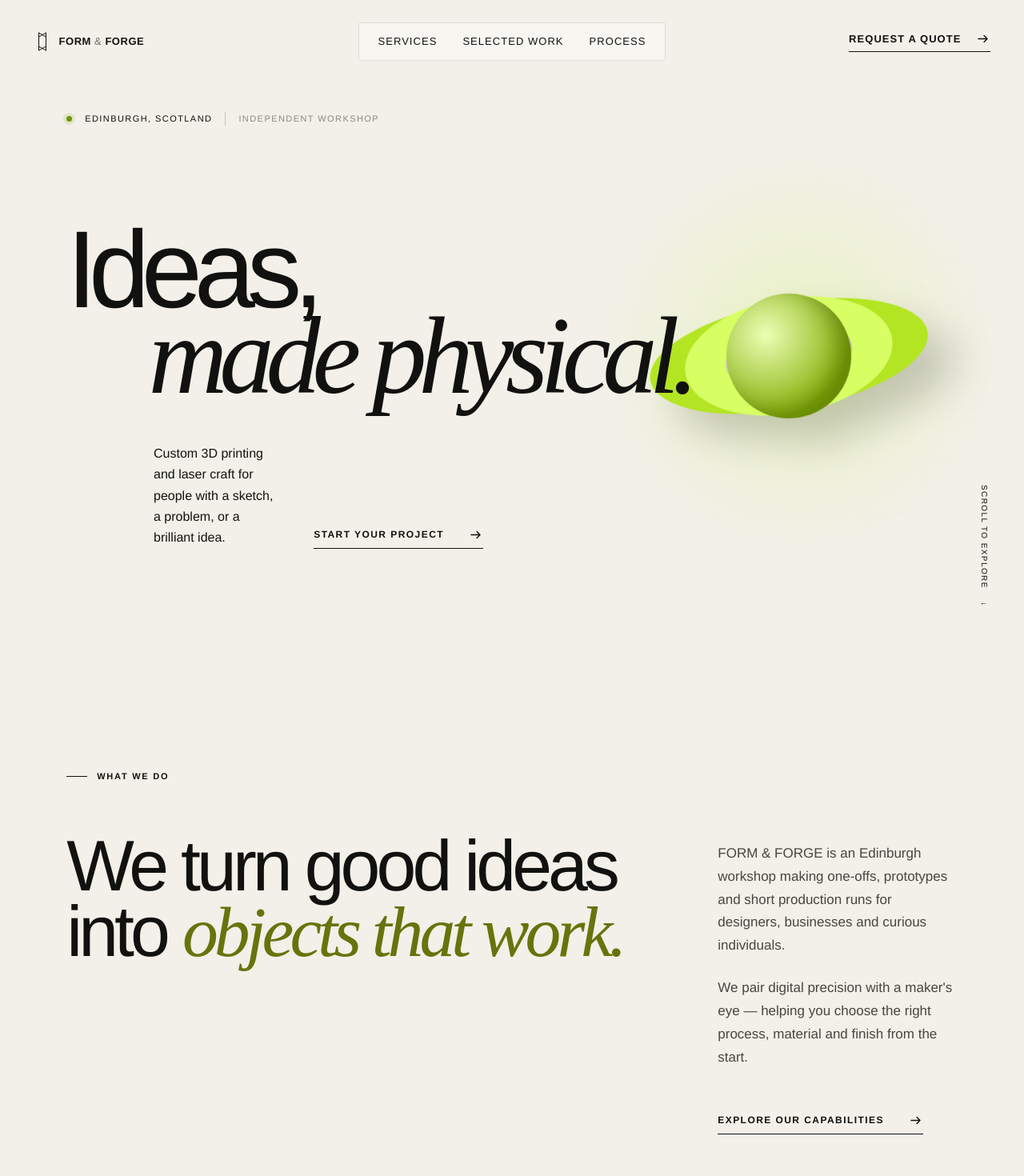
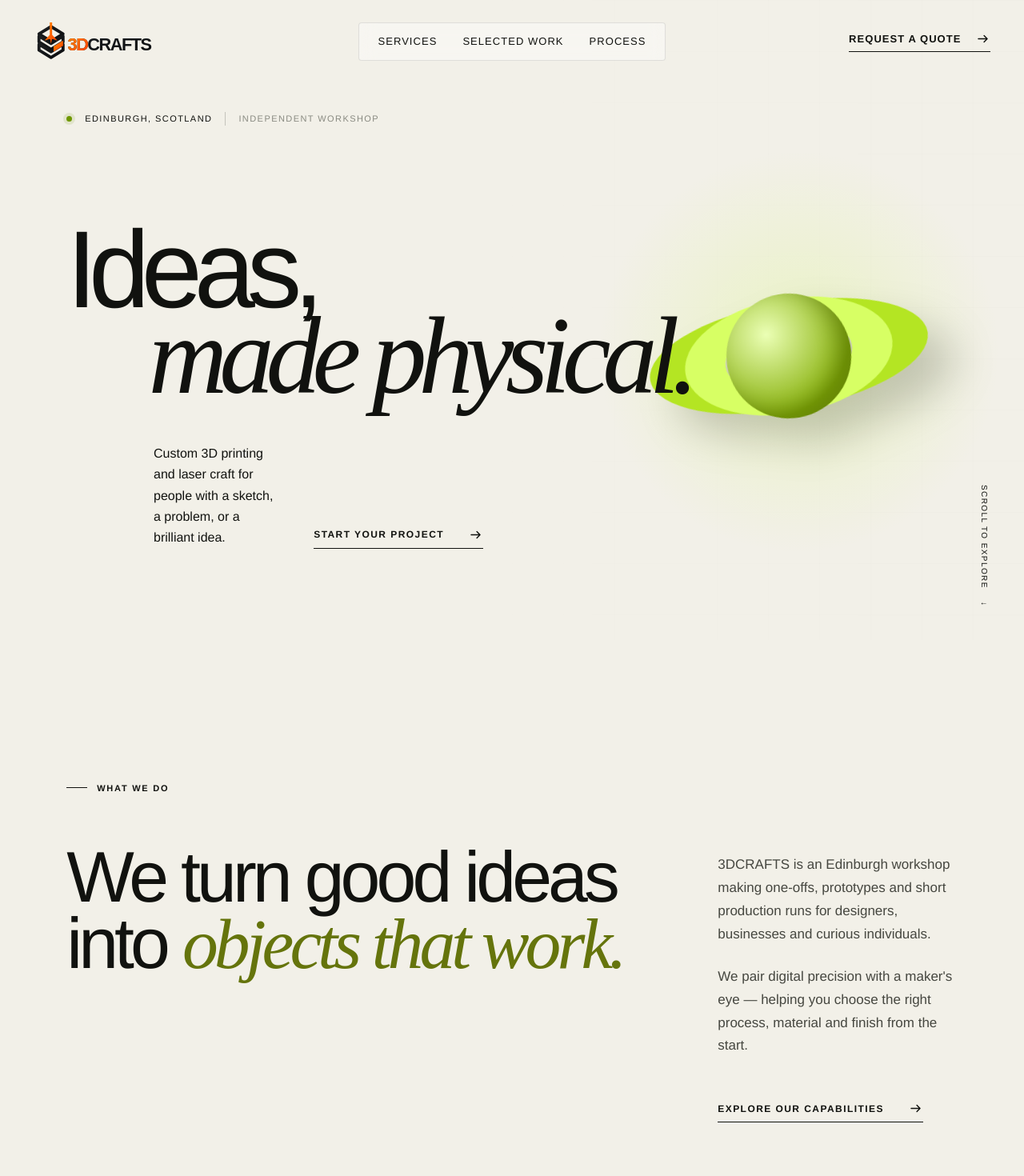
Before and after one commit to Fly-20/3dcrafts, a Next.js app: page / in a window 1280 px wide. Shown: the top 1470 px of the page at 80% size. Built offline with nearby package versions, Linux system fonts and the light colour scheme.

Commit message:
Rebrand from "FORM & FORGE" to "3DCRAFTS" with new logo and updated branding throughout site

```diff
--- a/src/app/layout.tsx
+++ b/src/app/layout.tsx
@@ -3,14 +3,14 @@ import "./globals.css";
 
 export const metadata: Metadata = {
   metadataBase: new URL("https://3dcrafts.uk"),
-  title: "FORM & FORGE | 3D Printing & Laser Craft, Edinburgh",
+  title: "3DCRAFTS | 3D Printing & Laser Craft, Edinburgh",
   description: "Custom 3D printing, rapid prototyping, small-batch production, laser cutting and engraving from an independent Edinburgh workshop.",
   alternates: { canonical: "/" },
   openGraph: {
-    title: "FORM & FORGE | 3D Printing & Laser Craft, Edinburgh",
+    title: "3DCRAFTS | 3D Printing & Laser Craft, Edinburgh",
     description: "Custom 3D printing, rapid prototyping, small-batch production, laser cutting and engraving from an independent Edinburgh workshop.",
     url: "/",
-    siteName: "FORM & FORGE",
+    siteName: "3DCRAFTS",
     locale: "en_GB",
     type: "website",
   },
--- a/src/app/page.tsx
+++ b/src/app/page.tsx
@@ -1,3 +1,5 @@
+import Image from "next/image";
+
 const Arrow = ({ diagonal = false }: { diagonal?: boolean }) => (
   <svg aria-hidden="true" viewBox="0 0 24 24" fill="none" className="arrow-icon"><path d={diagonal ? "M6 18 18 6M9 6h9v9" : "M5 12h14m-5-5 5 5-5 5"} stroke="currentColor" strokeWidth="1.8" strokeLinecap="round" strokeLinejoin="round" /></svg>
 );
@@ -19,7 +21,7 @@ export default function Home() {
     <>
       <a href="#main-content" className="skip-link">Skip to content</a>
       <header className="site-header">
-        <a href="#top" className="brand" aria-label="Form and Forge, home"><span className="brand-mark" aria-hidden="true"><i /><i /></span><span>FORM <b>&amp;</b> FORGE</span></a>
+        <a href="#top" className="brand" aria-label="3DCRAFTS, home"><Image src="/3dcrafts-logo.svg" alt="3DCRAFTS" width={1200} height={310} priority unoptimized /></a>
         <nav aria-label="Primary navigation" className="desktop-nav"><a href="#services">Services</a><a href="#work">Selected work</a><a href="#process">Process</a></nav>
         <a href="#quote" className="nav-cta">Request a quote <Arrow /></a>
       </header>
@@ -34,7 +36,7 @@ export default function Home() {
         </section>
 
         <section className="intro section-pad" aria-labelledby="intro-title">
-          <p className="eyebrow">What we do</p><div className="intro-grid"><h2 id="intro-title">We turn good ideas into <em>objects that work.</em></h2><div className="intro-copy"><p>FORM &amp; FORGE is an Edinburgh workshop making one-offs, prototypes and short production runs for designers, businesses and curious individuals.</p><p>We pair digital precision with a maker&apos;s eye — helping you choose the right process, material and finish from the start.</p><a href="#services" className="text-link dark-link">Explore our capabilities <Arrow /></a></div></div>
+          <p className="eyebrow">What we do</p><div className="intro-grid"><h2 id="intro-title">We turn good ideas into <em>objects that work.</em></h2><div className="intro-copy"><p>3DCRAFTS is an Edinburgh workshop making one-offs, prototypes and short production runs for designers, businesses and curious individuals.</p><p>We pair digital precision with a maker&apos;s eye — helping you choose the right process, material and finish from the start.</p><a href="#services" className="text-link dark-link">Explore our capabilities <Arrow /></a></div></div>
         </section>
 
         <section className="services section-pad" id="services" aria-labelledby="services-title">
@@ -58,7 +60,7 @@ export default function Home() {
         <section className="quote section-pad" id="quote" aria-labelledby="quote-title"><p className="eyebrow">Have something in mind?</p><h2 id="quote-title">Let&apos;s make<br /><em>something real.</em></h2><p className="quote-copy">Tell us what you&apos;re thinking. We&apos;ll come back with practical advice and a clear quote — usually within one working day.</p><a className="quote-button" href="mailto:hello@3dcrafts.uk?subject=Project%20quote%20request">Request a quote <Arrow diagonal /></a><div className="quote-details"><span>Based in Edinburgh</span><span>UK-wide delivery</span><span>No minimum order</span></div></section>
       </main>
 
-      <footer className="footer"><div className="footer-main"><a href="#top" className="footer-brand">FORM <b>&amp;</b> FORGE</a><div><p>Digital precision.<br />Made with care in Edinburgh.</p></div><nav aria-label="Footer navigation"><a href="#services">Services</a><a href="#work">Work</a><a href="#process">Process</a><a href="#quote">Get a quote</a></nav><address><a href="mailto:hello@3dcrafts.uk">hello@3dcrafts.uk</a><a href="https://3dcrafts.uk">3dcrafts.uk</a><span>Edinburgh, Scotland</span></address></div><div className="footer-bottom"><span>© 2026 Form &amp; Forge. All rights reserved.</span><span>Made here. Made well.</span><a href="#top">Back to top ↑</a></div></footer>
+      <footer className="footer"><div className="footer-main"><a href="#top" className="footer-brand" aria-label="3DCRAFTS, back to top"><Image src="/3dcrafts-logo.svg" alt="3DCRAFTS" width={1200} height={310} unoptimized /></a><div><p>Digital precision.<br />Made with care in Edinburgh.</p></div><nav aria-label="Footer navigation"><a href="#services">Services</a><a href="#work">Work</a><a href="#process">Process</a><a href="#quote">Get a quote</a></nav><address><a href="mailto:hello@3dcrafts.uk">hello@3dcrafts.uk</a><a href="https://3dcrafts.uk">3dcrafts.uk</a><span>Edinburgh, Scotland</span></address></div><div className="footer-bottom"><span>© 2026 3DCRAFTS. All rights reserved.</span><span>Made here. Made well.</span><a href="#top">Back to top ↑</a></div></footer>
     </>
   );
 }
```
Also changed, not shown: public/3dcrafts-logo.svg (added), src/app/globals.css.
